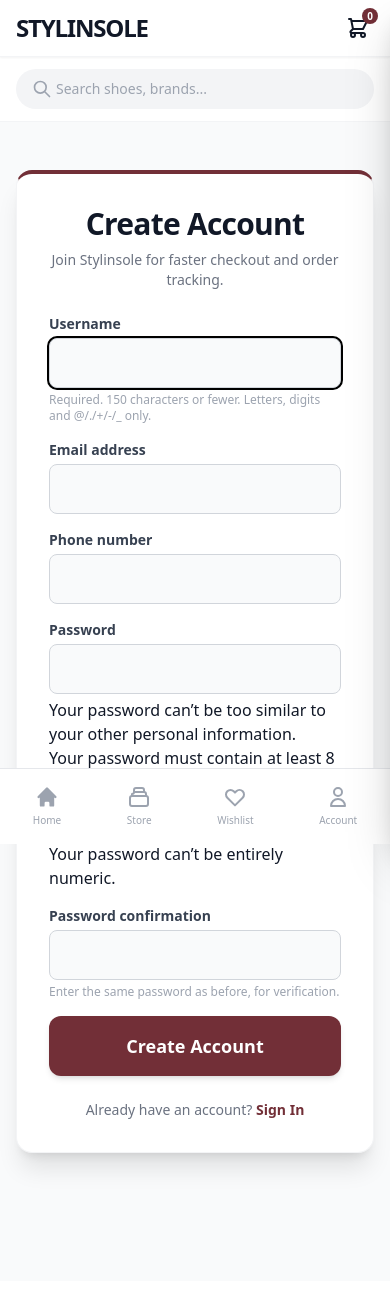
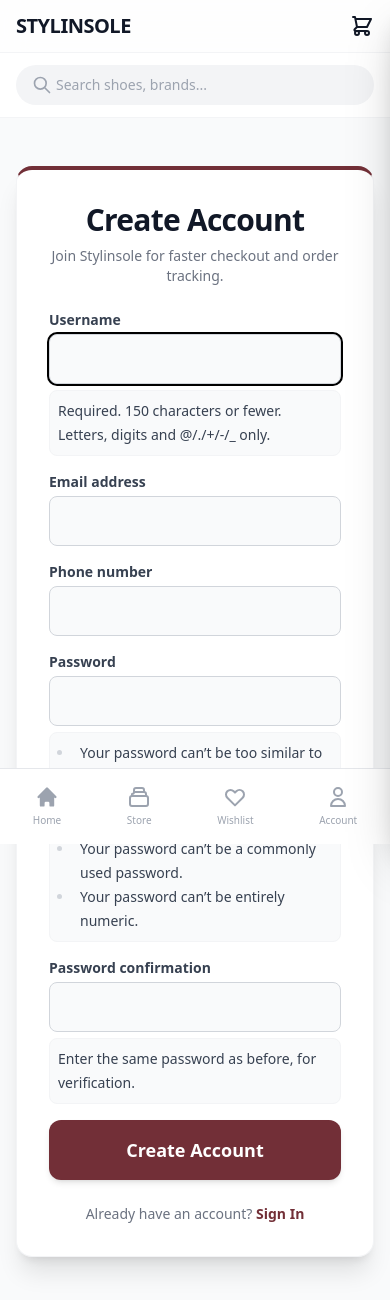
Before and after one commit to royaloba/solid-giggle, a Django app: page /accounts/register/ in a window 390 px wide. Shown: the top 1300 px of the page. Before the commit the page ends 1176 px from the top, so only its background shows below. Run offline with Django 5.2, Linux system fonts and the light colour scheme; some libraries are stand-ins or nearby versions.

Commit message:
Fixed the UI, added account view, improved mobile interaction feel

```diff
--- a/accounts/templates/accounts/register.html
+++ b/accounts/templates/accounts/register.html
@@ -13,7 +13,12 @@
                     <label class="block text-sm font-bold text-gray-700 mb-1">{{ field.label }}</label>
                     {{ field }}
                     {% if field.help_text %}
-                        <p class="text-xs text-gray-400 mt-1">{{ field.help_text }}</p>
+                        <div class="text-[11px] text-gray-500 mt-1.5 leading-relaxed bg-gray-50 p-2 rounded-lg border border-gray-100">
+                            <!-- We render the raw help_text safely, which Django usually outputs as an unstyled <ul> -->
+                            <div class="prose prose-sm prose-ul:list-disc prose-ul:pl-4 prose-li:my-0">
+                                {{ field.help_text|safe }}
+                            </div>
+                        </div>
                     {% endif %}
                     <span class="text-xs text-red-500">{{ field.errors }}</span>
                 </div>
--- a/accounts/urls.py
+++ b/accounts/urls.py
@@ -7,4 +7,6 @@ urlpatterns = [
     path('register/', views.register_view, name='register'),
     path('login/', views.login_view, name='login'),
     path('logout/', views.logout_view, name='logout'),
+    path('drawer/', views.account_drawer_view, name='drawer'),
+    path('download-orders/', views.download_orders_csv, name='download_orders'),
 ]
--- a/accounts/views.py
+++ b/accounts/views.py
@@ -3,6 +3,14 @@ from django.contrib.auth import login, logout
 from django.contrib.auth.forms import AuthenticationForm
 from django.contrib import messages
 from .forms import CustomUserCreationForm
+from django.contrib.auth.decorators import login_required
+from django.utils import timezone
+from datetime import timedelta
+from django.http import HttpResponse
+import csv
+from orders.models import Order
+from cart.cart import Cart
+
 
 def register_view(request):
     if request.method == 'POST':
@@ -41,3 +49,49 @@ def logout_view(request):
     logout(request)
     messages.info(request, "You have been logged out securely.")
     return redirect('store:home')
+
+
+@login_required
+def account_drawer_view(request):
+    """Fetches user data, cleans up old orders, and returns the HTMX drawer content."""
+    # 1. 30-Day Auto-Deletion Logic
+    thirty_days_ago = timezone.now() - timedelta(days=30)
+    Order.objects.filter(user=request.user, created_at__lt=thirty_days_ago).delete()
+
+    # 2. Fetch Active Orders
+    orders = Order.objects.filter(user=request.user).order_by('-created_at')
+
+    # 3. Get Stats
+    cart = Cart(request)
+    wishlist_count = request.user.wishlist.count() if hasattr(request.user, 'wishlist') else 0
+
+    return render(request, 'accounts/partials/account_drawer_content.html', {
+        'orders': orders,
+        'cart_count': len(cart),
+        'wishlist_count': wishlist_count,
+    })
+
+@login_required
+def download_orders_csv(request):
+    """Generates a downloadable CSV file of the user's current orders."""
+    orders = Order.objects.filter(user=request.user).order_by('-created_at')
+
+    response = HttpResponse(
+        content_type="text/csv",
+        headers={"Content-Disposition": 'attachment; filename="my_stylinsole_orders.csv"'},
+    )
+
+    writer = csv.writer(response)
+    writer.writerow(["Order ID", "Date", "Items Count", "Total Amount (NGN)"])
+
+    for order in orders:
+        # Assumes your Order model has these fields; adjust as necessary
+        item_count = sum(item.quantity for item in order.items.all()) if hasattr(order, 'items') else 0
+        writer.writerow([
+            f"#{order.id}",
+            order.created_at.strftime("%Y-%m-%d %H:%M"),
+            item_count,
+            order.total_amount
+        ])
+
+    return response
--- a/store/templates/store/home.html
+++ b/store/templates/store/home.html
@@ -9,10 +9,9 @@
 
             <!-- Left Side: Large Floating Shoe -->
             <div class="w-full md:w-1/2 flex justify-center relative mt-8 md:mt-0">
-                <!-- NOTE: If your image has a white background, keep 'mix-blend-multiply'.
-                     If it's already a transparent PNG, you can remove 'mix-blend-multiply'. -->
+
                 <img src="{% static 'images/hero-shoe.png' %}" alt="Premium Sneakers"
-                     class="w-full max-w-lg object-contain transform -rotate-12 hover:-translate-y-2 hover:rotate-0 transition-all duration-500 drop-shadow-2xl z-10 mix-blend-multiply">
+                     class="w-full max-w-lg object-contain transform -rotate-12 hover:-translate-y-2 hover:rotate-0 transition-all duration-500 drop-shadow-2xl z-10 drop-shadow-2xl">
             </div>
 
             <!-- Right Side: Text & CTA -->
--- a/store/templates/store/product_detail.html
+++ b/store/templates/store/product_detail.html
@@ -49,7 +49,7 @@
 
                     <div class="grid grid-cols-4 sm:grid-cols-5 gap-3">
                         {% for variant in variants %}
-                        <form hx-post="{% url 'cart:add' variant.id %}" hx-target="#cart-drawer-container" hx-swap="outerHTML" class="w-full">
+                        <form hx-post="{% url 'cart:add' variant.id %}" hx-target="#cart-drawer" hx-swap="innerHTML" class="w-full">
                             {% csrf_token %}
                             <input type="hidden" name="quantity" value="1">
                             <button type="submit" class="w-full py-3 border border-gray-200 rounded-xl text-sm font-bold text-gray-700 hover:border-wine hover:bg-wine hover:text-white hover:shadow-md transition-all active:scale-95 focus:ring-2 focus:ring-wine/50 outline-none">
--- a/templates/base.html
+++ b/templates/base.html
@@ -5,7 +5,7 @@
     <meta name="viewport" content="width=device-width, initial-scale=1.0">
     <title>Stylinsole | Sneakers That Speak</title>
 
-    <script src="https://cdn.tailwindcss.com"></script>
+    <script src="https://cdn.tailwindcss.com?plugins=typography"></script>
     <script src="https://unpkg.com/htmx.org@1.9.10"></script>
 
     <!-- TAILWIND CUSTOM CONFIGURATION -->
@@ -44,47 +44,40 @@
 
     <!-- Top Header (Desktop & Mobile Mixed) -->
 
-    <header class="sticky top-0 z-40 bg-white/90 backdrop-blur-md border-b border-gray-100 px-4 py-3 flex items-center justify-between shadow-sm">
-        <a href="{% url 'store:home' %}" class="flex items-center gap-2 group">
-            <h1 class="text-2xl font-extrabold tracking-tighter uppercase group-hover:text-wine transition-colors">STYLINSOLE</h1>
-        </a>
+    <!-- Top Header -->
+    <header class="sticky top-0 z-50 bg-white/80 backdrop-blur-md border-b border-gray-100 px-4 py-3 flex items-center justify-between">
+        <div class="flex flex-col">
+            <a href="{% url 'store:home' %}" class="flex items-center gap-2">
+                <h1 class="text-xl font-extrabold tracking-tight">STYLINSOLE</h1>
+            </a>
+            <!-- NEW: Mobile Greeting -->
+            {% if user.is_authenticated %}
+                <span class="md:hidden text-[11px] font-bold text-gray-500 mt-0.5">Hi, {{ user.username }} 👋</span>
+            {% endif %}
+        </div>
 
         <div class="flex items-center gap-4">
             <!-- Search Bar (Desktop) -->
-            <form action="{% url 'store:list' %}" method="GET" class="hidden md:block relative">
-                <input type="text" name="q" placeholder="Search shoes, brands..." value="{{ request.GET.q }}" class="bg-gray-100 text-sm rounded-full pl-10 pr-4 py-2 w-64 outline-none focus:ring-2 focus:ring-wine/30 transition-all">
-                <button type="submit" class="absolute left-4 top-2.5 text-gray-400 hover:text-wine transition-colors">
-                    <svg class="w-4 h-4" fill="none" stroke="currentColor" viewBox="0 0 24 24"><path stroke-linecap="round" stroke-linejoin="round" stroke-width="2" d="M21 21l-6-6m2-5a7 7 0 11-14 0 7 7 0 0114 0z"></path></svg>
-                </button>
-            </form>
+            <div class="hidden md:block relative">
+                <input type="text" placeholder="Search shoes, brands..." class="bg-gray-100 text-sm rounded-full pl-10 pr-4 py-2 w-64 outline-none focus:ring-2 focus:ring-gray-200">
+                <svg class="w-4 h-4 absolute left-4 top-2.5 text-gray-400" fill="none" stroke="currentColor" viewBox="0 0 24 24"><path stroke-linecap="round" stroke-linejoin="round" stroke-width="2" d="M21 21l-6-6m2-5a7 7 0 11-14 0 7 7 0 0114 0z"></path></svg>
+            </div>
 
-            <!-- Auth Links (Desktop Only - Mobile uses bottom nav) -->
-            <div class="hidden md:flex items-center gap-4 text-sm font-bold text-gray-600 mr-2">
+            <!-- Desktop Auth / Account -->
+            <div class="hidden md:flex items-center gap-4 border-r border-gray-200 pr-4">
                 {% if user.is_authenticated %}
-                    <span class="text-gray-900">Hi, {{ user.username }}</span>
-                    <a href="{% url 'accounts:logout' %}" class="hover:text-wine transition-colors">Logout</a>
+                    <span class="text-sm font-bold text-gray-900">Hi, {{ user.username }}</span>
+                    <button hx-get="{% url 'accounts:drawer' %}" hx-target="#account-drawer" hx-swap="innerHTML" onclick="toggleAccountDrawer(true)" class="text-sm font-bold text-gray-500 hover:text-wine transition">Account</button>
                 {% else %}
-                    <a href="{% url 'accounts:login' %}" class="hover:text-wine transition-colors">Log In</a>
-                    <a href="{% url 'accounts:register' %}" class="px-4 py-2 bg-wine text-white rounded-lg hover:bg-[#5a252b] transition-colors">Sign Up</a>
+                    <a href="{% url 'accounts:login' %}" class="text-sm font-bold text-gray-900 hover:text-wine transition">Log In</a>
+                    <a href="{% url 'accounts:register' %}" class="text-sm font-bold text-white bg-wine px-4 py-1.5 rounded-full hover:bg-[#5a252b] transition shadow-sm">Sign Up</a>
                 {% endif %}
             </div>
 
-            <!-- Desktop Wishlist Icon (Hidden on mobile) -->
-            <a href="{% url 'store:wishlist' %}" class="hidden md:block relative p-1 text-gray-900 hover:text-wine transition-colors" title="My Wishlist">
-                <svg class="w-6 h-6" fill="none" stroke="currentColor" viewBox="0 0 24 24"><path stroke-linecap="round" stroke-linejoin="round" stroke-width="2" d="M4.318 6.318a4.5 4.5 0 000 6.364L12 20.364l7.682-7.682a4.5 4.5 0 00-6.364-6.364L12 7.636l-1.318-1.318a4.5 4.5 0 00-6.364 0z"></path></svg>
+            <!-- Cart Icon -->
+            <a href="#" hx-get="{% url 'cart:drawer' %}" hx-target="#cart-drawer" hx-swap="innerHTML" onclick="toggleCartDrawer(true)" class="relative text-gray-900 hover:text-wine transition">
+                <svg class="w-6 h-6" fill="none" stroke="currentColor" viewBox="0 0 24 24"><path stroke-linecap="round" stroke-linejoin="round" stroke-width="2" d="M3 3h2l.4 2M7 13h10l4-8H5.4M7 13L5.4 5M7 13l-2.293 2.293c-.63.63-.184 1.707.707 1.707H17m0 0a2 2 0 100 4 2 2 0 000-4zm-8 2a2 2 0 11-4 0 2 2 0 014 0z"></path></svg>
             </a>
-
-            <!-- HTMX Cart Trigger -->
-            <button onclick="toggleCartDrawer(true)" class="relative p-1 text-gray-900 hover:text-wine transition-colors group">
-                <svg class="w-6 h-6" fill="none" stroke="currentColor" viewBox="0 0 24 24"><path stroke-linecap="round" stroke-linejoin="round" stroke-width="2" d="M3 3h2l.4 2M7 13h10l4-8H5.4M7 13L5.4 5M7 13l-2.293 2.293c-.63.63-.184 1.707.707 1.707H17m0 0a2 2 0 100 4 2 2 0 000-4zm-8 2a2 2 0 11-4 0 2 2 0 014 0z"></path></svg>
-                <span id="cart-badge"
-                      hx-get="{% url 'cart:badge' %}"
-                      hx-trigger="cartUpdated from:body"
-                      hx-swap="outerHTML"
-                      class="absolute top-0 right-0 inline-flex items-center justify-center w-4 h-4 text-[10px] font-bold text-white bg-wine rounded-full transform translate-x-1/4 -translate-y-1/4 group-hover:scale-110 transition-transform">
-                    {{ cart|length }}
-                </span>
-            </button>
         </div>
     </header>
 
```
Also changed, not shown: accounts/templates/accounts/partials/account_drawer_content.html (added, +74 -0 lines), orders/templates/orders/checkout.html (+7 -4 lines), store/templates/store/partials/product_card.html (+7 -3 lines), store/views.py (+5 -2 lines).
